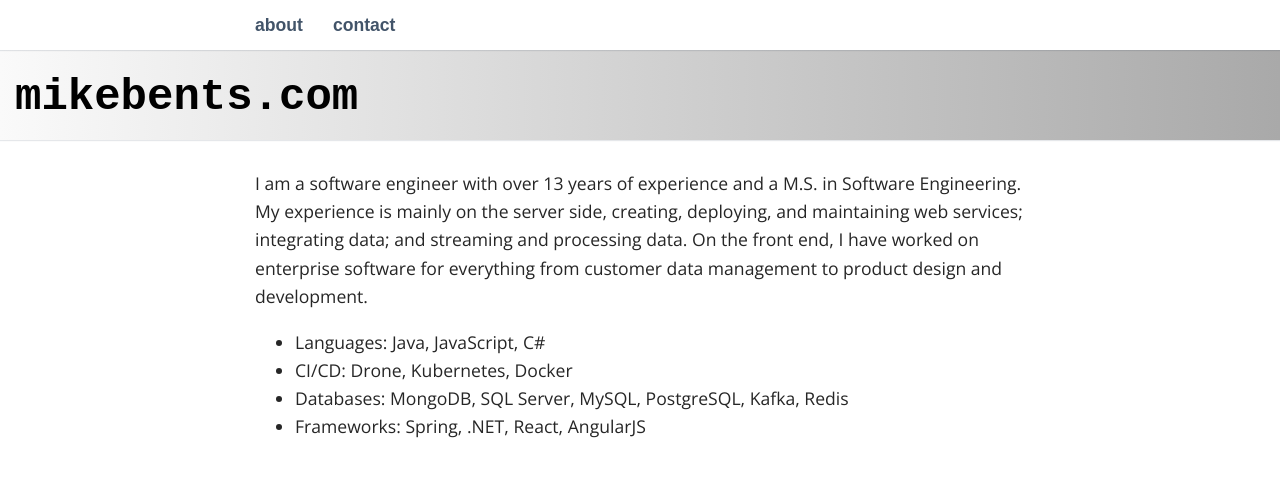
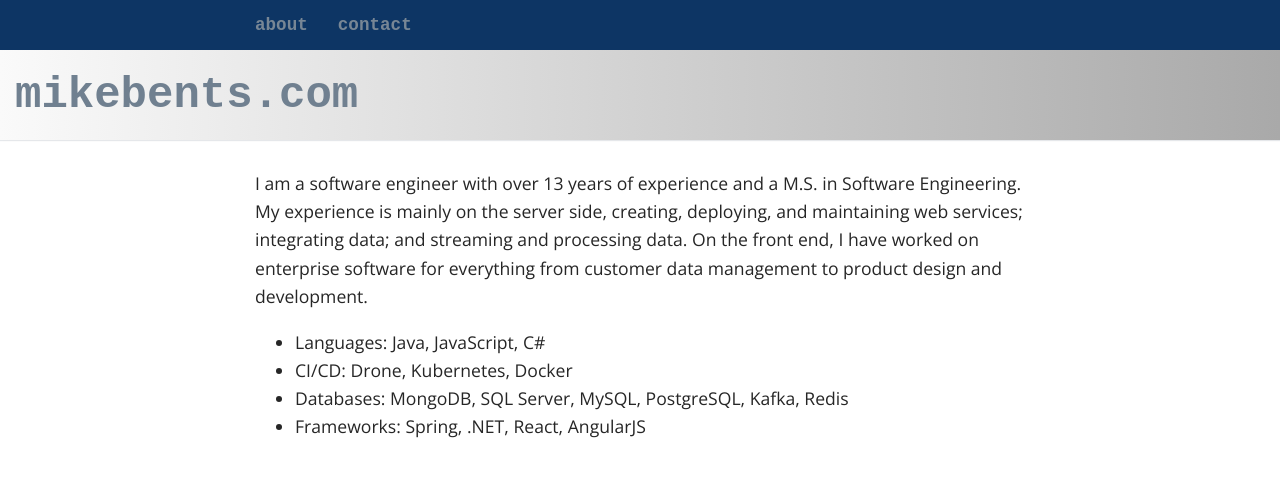
Before and after one commit to mbents/mbents.github.io, a Jekyll site: the page built from index.md, in a window 1280 px wide. Shown: the top 477 px of the page. Built offline with Jekyll 4.4.1, drawn with Linux system fonts in a browser that asks for light colours; some web fonts are replaced.

Commit message:
some style changes

```diff
--- a/_sass/_base.scss
+++ b/_sass/_base.scss
@@ -1,11 +1,10 @@
 $content-width: 800px;
-$main: #000;
+$main: #708090;
 $font-style: 'Open Sans', sans-serif;
 $font-color: #262626;
-$link-color: #425469;
 $link-hover-color: $main;
-$heading-font: 'Muli', sans-serif;
-$heading-font-color: #425469;
+$heading-font: 'Courier New', Courier, monospace;
+$heading-font-color: #B9975B;
 $light: #e7edf4;
 $header-left: #FAFAFA;
 $header-right: #A9A9A9;
--- a/_sass/_layout.scss
+++ b/_sass/_layout.scss
@@ -21,7 +21,7 @@ h1 {
   a:visited {
     text-decoration: none;
     color: $main;
-    font-family:'Courier New', Courier, monospace;
+    font-family: $heading-font;
   }
 }
 h2 {
@@ -29,7 +29,7 @@ h2 {
 }
 a,
 a:visited {
-  color: $link-color;
+  color: $main;
   text-decoration: underline;
   font-weight: bold;
 }
@@ -67,11 +67,10 @@ aside {
   position: fixed;
   top: 0;
   left: 0;
-  background: #fff;
+  background: #002B5C;
   width: 100%;
   z-index: 2;
-  border-bottom: 1px solid lighten($light, 30%);
-  box-shadow: 0px 1px 1px RGBA(4, 25, 54, 0.1);
+  opacity: 0.95;
   nav {
     float: left;
     max-width: 800px;
@@ -87,9 +86,8 @@ aside {
           text-decoration: none;
           display: block;
           padding: 15px;
-          font-family: 'Muli', sans-serif;
+          font-family: $heading-font;
           line-height: 20px;
-          margin-bottom: -1px;
           box-shadow: 0;
           &:hover,
           &:active {
```
